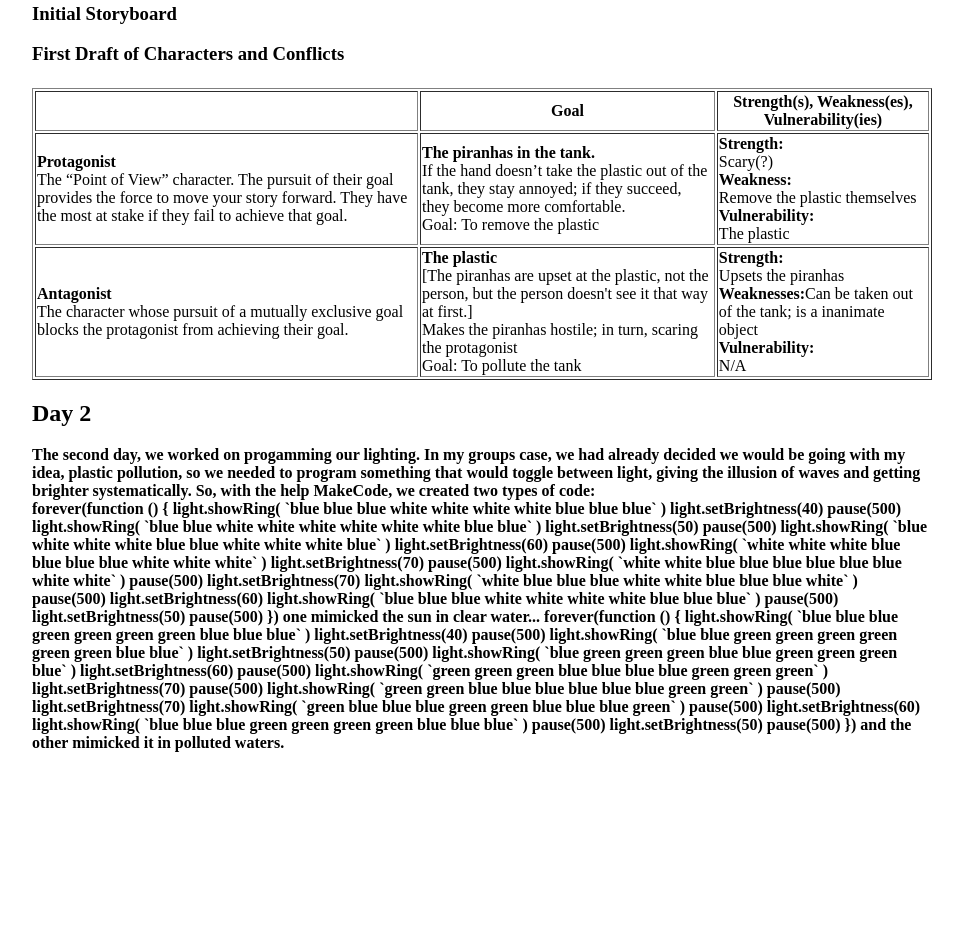
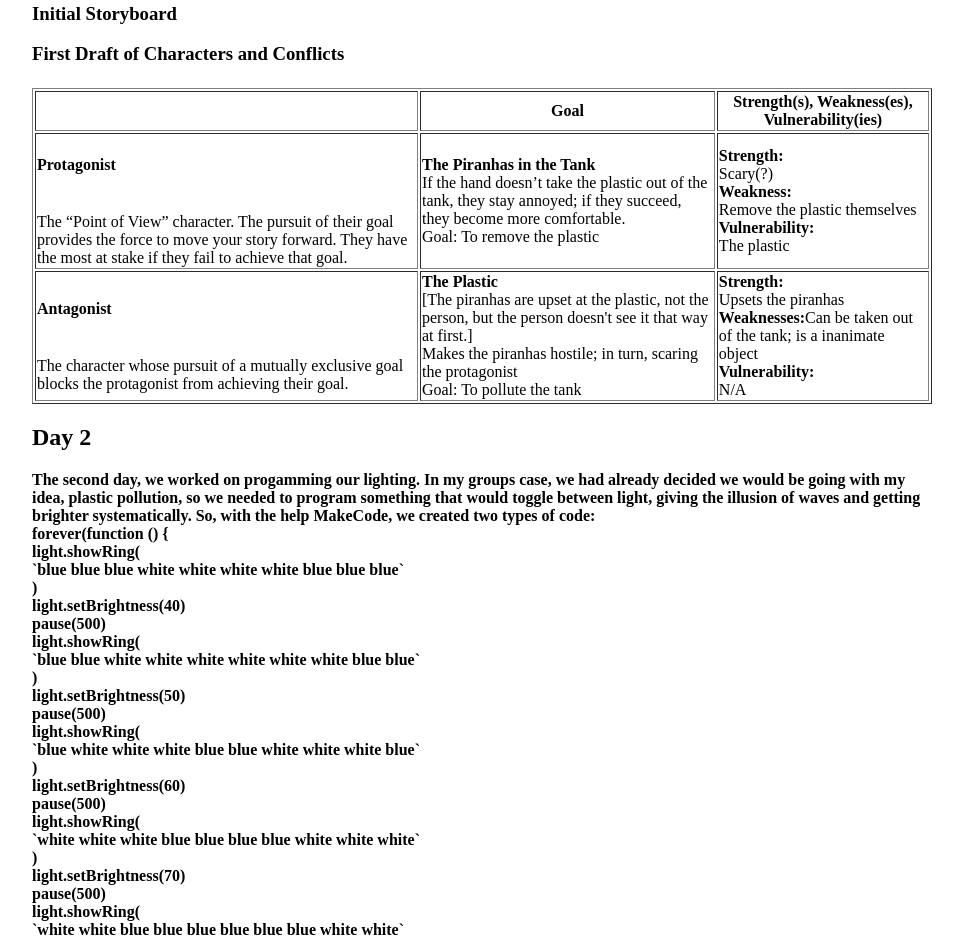
Before and after one commit to NicoleNia/Plastic-Wave-Stopmotion-Animation, a plain HTML site: page index.html in a window 1280 px wide. Shown: the part 791-1730 px from the top of the page, without its empty margins (158-1121 px from the left). Before the commit the page ends 1551 px from the top, so only its background shows below. Drawn offline with Linux system fonts and the light colour scheme.

Commit message:
Update index.html

```diff
--- a/index.html
+++ b/index.html
@@ -35,13 +35,13 @@
 				     <th>Strength(s), Weakness(es), Vulnerability(ies)</strong></th>
 				  </tr></h4>
 				  <tr><h5>
-				     <td><strong>Protagonist</strong><br>The “Point of View” character. The pursuit of their goal provides the force to move your story forward.  They have the most at stake if they fail to achieve that goal.
-				     <td><strong>The piranhas in the tank.</strong><br>If the hand doesn’t take the plastic out of the tank, they stay annoyed; if they succeed, they become more comfortable. <br>Goal: To remove the plastic
+				     <td><h4><strong>Protagonist</strong></h4><br>The “Point of View” character. The pursuit of their goal provides the force to move your story forward.  They have the most at stake if they fail to achieve that goal.
+				     <td><strong>The Piranhas in the Tank</strong><br>If the hand doesn’t take the plastic out of the tank, they stay annoyed; if they succeed, they become more comfortable. <br>Goal: To remove the plastic
 				     <td><strong>Strength:</strong><br>Scary(?)<br><b>Weakness:</b><br>Remove the plastic themselves<br><strong>Vulnerability:</strong><br>The plastic
 				  </tr>
 				  <tr>
-				     <td><strong>Antagonist</strong><br>The character whose pursuit of a mutually exclusive goal blocks the protagonist from achieving their goal.
-				     <td><strong>The plastic</strong><br>[The piranhas are upset at the plastic, not the person, but the person doesn't see it that way at first.]<br>Makes the piranhas hostile; in turn, scaring the protagonist<br>Goal: To pollute the tank
+				     <td><h4><strong>Antagonist</strong></h4><br>The character whose pursuit of a mutually exclusive goal blocks the protagonist from achieving their goal.
+				     <td><strong>The Plastic</strong><br>[The piranhas are upset at the plastic, not the person, but the person doesn't see it that way at first.]<br>Makes the piranhas hostile; in turn, scaring the protagonist<br>Goal: To pollute the tank
 				     <td><strong>Strength:</strong><br>Upsets the piranhas<br><strong>Weaknesses:</strong>Can be taken out of the tank; is a inanimate object<br><strong>Vulnerability:</strong><br>N/A
 				 </tr></h5>
 				</table>
@@ -49,86 +49,85 @@
 		<h2>Day 2</h2>
 			The second day, we worked on progamming our lighting. In my groups case, we had already decided we would be going with my idea, plastic pollution, so we needed to program something that would toggle between light, giving the illusion of waves and getting brighter systematically. So, with the help MakeCode, we created two types of code: <br>
 
-forever(function () {
-   light.showRing(
-   `blue blue blue white white white white blue blue blue`
-   )
-   light.setBrightness(40)
-   pause(500)
-   light.showRing(
-   `blue blue white white white white white white blue blue`
-   )
-   light.setBrightness(50)
-   pause(500)
-   light.showRing(
-   `blue white white white blue blue white white white blue`
-   )
-   light.setBrightness(60)
-   pause(500)
-   light.showRing(
-   `white white white blue blue blue blue white white white`
-   )
-   light.setBrightness(70)
-   pause(500)
-   light.showRing(
-   `white white blue blue blue blue blue blue white white`
-   )
-   pause(500)
-   light.setBrightness(70)
-   light.showRing(
-   `white blue blue blue white white blue blue blue white`
-   )
-   pause(500)
-   light.setBrightness(60)
-   light.showRing(
-   `blue blue blue white white white white blue blue blue`
-   )
-   pause(500)
-   light.setBrightness(50)
-   pause(500)
-})
+forever(function () { <br>
+   light.showRing( <br>
+   `blue blue blue white white white white blue blue blue`<br>
+   )<br>
+   light.setBrightness(40)<br>
+   pause(500)<br>
+   light.showRing(<br>
+   `blue blue white white white white white white blue blue`<br>
+   )<br>
+   light.setBrightness(50)<br>
+   pause(500)<br>
+   light.showRing(<br>
+   `blue white white white blue blue white white white blue`<br>
+   )<br>
+   light.setBrightness(60)<br>
+   pause(500)<br>
+   light.showRing(<br>
+   `white white white blue blue blue blue white white white`<br>
+   )<br>
+   light.setBrightness(70)<br>
+   pause(500)<br>
+   light.showRing(<br>
+   `white white blue blue blue blue blue blue white white`<br>
+   )<br>
+   pause(500)<br>
+   light.setBrightness(70)<br>
+   light.showRing(<br>
+   `white blue blue blue white white blue blue blue white`<br>
+   )<br>
+   pause(500)<br>
+   light.setBrightness(60)<br>
+   light.showRing(<br>
+   `blue blue blue white white white white blue blue blue`<br>
+   )<br>
+   pause(500)<br>
+   light.setBrightness(50)<br>
+   pause(500)<br>
+})<br>
 
+one mimicked the sun in clear water...<br>
 
-one mimicked the sun in clear water...
-
-forever(function () {
-   light.showRing(
-   `blue blue blue green green green green blue blue blue`
-   )
-   light.setBrightness(40)
-   pause(500)
-   light.showRing(
-   `blue blue green green green green green green blue blue`
-   )
-   light.setBrightness(50)
-   pause(500)
-   light.showRing(
-   `blue green green green blue blue green green green blue`
-   )
-   light.setBrightness(60)
-   pause(500)
-   light.showRing(
-   `green green green blue blue blue blue green green green`
-   )
-   light.setBrightness(70)
-   pause(500)
-   light.showRing(
-   `green green blue blue blue blue blue blue green green`
-   )
-   pause(500)
-   light.setBrightness(70)
-   light.showRing(
-   `green blue blue blue green green blue blue blue green`
-   )
-   pause(500)
-   light.setBrightness(60)
-   light.showRing(
-   `blue blue blue green green green green blue blue blue`
-   )
-   pause(500)
-   light.setBrightness(50)
-   pause(500)
-})
+forever(function () {<br>
+   light.showRing(<br>
+   `blue blue blue green green green green blue blue blue`<br>
+   )<br>
+   light.setBrightness(40)<br>
+   pause(500)<br>
+   light.showRing(<br>
+   `blue blue green green green green green green blue blue`<br>
+   )<br>
+   light.setBrightness(50)<br>
+   pause(500)<br>
+   light.showRing(<br>
+   `blue green green green blue blue green green green blue`<br>
+   )<br>
+   light.setBrightness(60)<br>
+   pause(500)<br>
+   light.showRing(<br>
+   `green green green blue blue blue blue green green green`<br>
+   )<br>
+   light.setBrightness(70)<br>
+   pause(500)<br>
+   light.showRing(<br>
+   `green green blue blue blue blue blue blue green green`<br>
+   )<br>
+   pause(500)<br>
+   light.setBrightness(70)<br>
+   light.showRing(<br>
+   `green blue blue blue green green blue blue blue green`<br>
+   )<br>
+   pause(500)<br>
+   light.setBrightness(60)<br>
+   light.showRing(<br>
+   `blue blue blue green green green green blue blue blue`<br>
+   )<br>
+   pause(500)<br>
+   light.setBrightness(50)<br>
+   pause(500)<br>
+})<br>
 
 and the other mimicked it in polluted waters.
 
```
